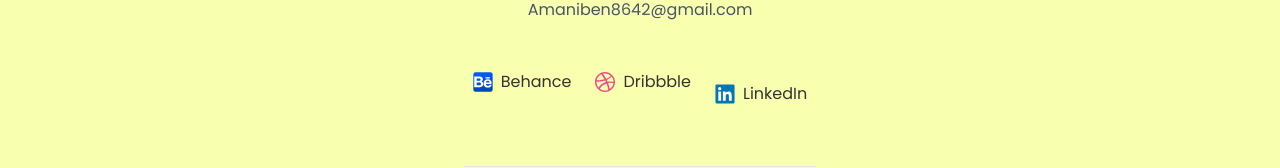
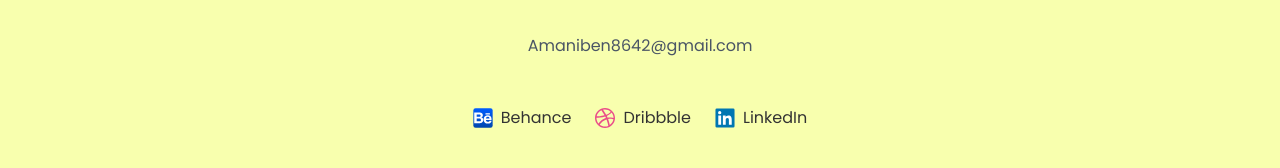
Before and after one commit to souhaib-benbouzid/amani-benbouzid, a Next.js app: page / in a window 1280 px wide. Shown: the part 784-952 px from the top of the page. Built offline with nearby package versions, Linux system fonts and the light colour scheme.

Commit message:
fix for projects page

```diff
--- a/src/app/page.tsx
+++ b/src/app/page.tsx
@@ -5,7 +5,7 @@ import { Projects } from "@/components/Projects";
 
 export default function Home() {
   return (
-    <main className="pt-20">
+    <main className="pt-(--mobile-nav-height) flex flex-col min-h-screen">
       <Navbar />
       <Hero />
       <Projects />
--- a/src/components/Footer.tsx
+++ b/src/components/Footer.tsx
@@ -22,7 +22,7 @@ const Footer = () => {
           </a>
         </div>
 
-        <div className="flex flex-col md:flex-row space-y-6 space-x-6 mx-auto my-12">
+        <div className="flex flex-col md:flex-row justify-between items-center space-y-6 md:space-y-0 space-x-6 mx-auto my-12">
           <a
             href="https://www.behance.net/amanibenbouzid"
             target="_blank"
```
